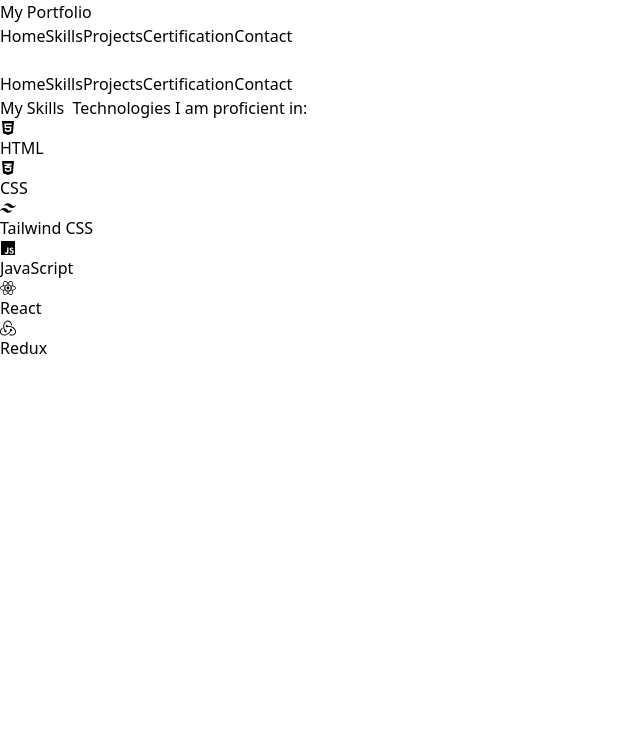
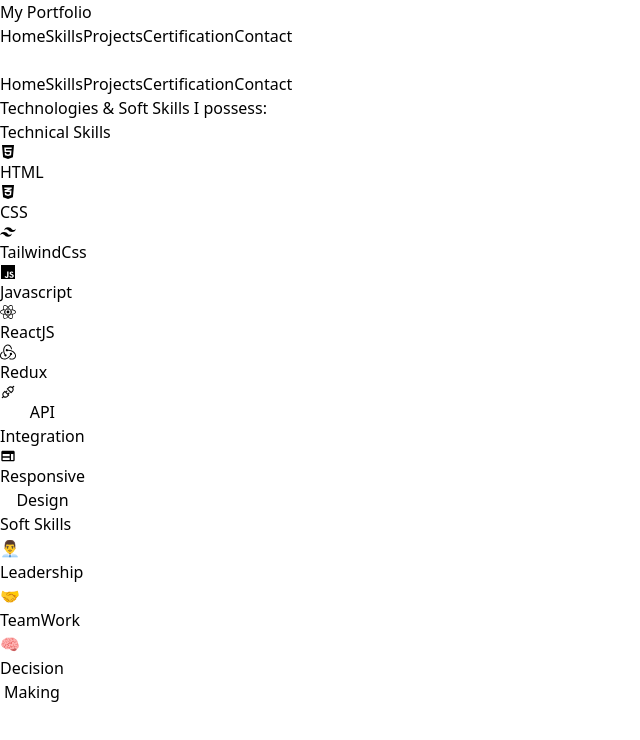
Before and after one commit to Code-with-Sahani/Portfolio, a React (Vite) app: page /skills in a window 1280 px wide. Shown: the top 740 px of the page, without its empty margins (0-640 px from the left). Built offline with nearby package versions, Linux system fonts and the light colour scheme.

Commit message:
Update Skills.jsx

```diff
--- a/src/Components/Skills.jsx
+++ b/src/Components/Skills.jsx
@@ -1,4 +1,4 @@
- import React from 'react';
+import React from 'react';
 import Navbar from './Navbar';
 import { FaHtml5 } from "react-icons/fa6";
 import { FaCss3Alt } from "react-icons/fa";
@@ -6,41 +6,106 @@
 import { IoLogoJavascript } from "react-icons/io5";
 import { FaReact } from "react-icons/fa";
 import { SiRedux } from "react-icons/si";
+import { AiOutlineApi } from "react-icons/ai";
+import { MdOutlineWeb } from "react-icons/md";
 
 const Skills = () => {
-  const skills = [
+  const technicalSkills = [
     { title: 'HTML', icon: <FaHtml5 className="text-6xl text-white" /> },
     { title: 'CSS', icon: <FaCss3Alt className="text-6xl text-white" /> },
     { title: 'Tailwind CSS', icon: <RiTailwindCssFill className="text-6xl text-white" /> },
     { title: 'JavaScript', icon: <IoLogoJavascript className="text-6xl text-white" /> },
     { title: 'React', icon: <FaReact className="text-6xl text-white" /> },
     { title: 'Redux', icon: <SiRedux className="text-6xl text-white" /> },
+    { title: 'API Integration', icon: <AiOutlineApi className="text-6xl text-white" /> },
+    { title: 'Responsive Design', icon: <MdOutlineWeb className="text-6xl text-white" /> },
+  ];
+
+  const softSkills = [
+    { title: 'Leadership', icon: '👨‍💼' },
+    { title: 'Teamwork', icon: '🤝' },
+    { title: 'Decision Making', icon: '🧠' },
   ];
 
   return (
     <div className="w-full min-h-screen bg-gray-100">
       <Navbar />
-      <div className="flex flex-col justify-start items-center gap-8 px-5 py-20">
-        <h1 className="w-full text-3xl font-bold text-gray-800 text-center" style={{ textShadow: '2px 2px 6px white' }}>
-          My Skills
-          <span className="text-sm mt-2" style={{ textShadow: '1px 1px 4px white' }}>
-            &nbsp; Technologies I am proficient in:
-          </span>
+      <div className="flex flex-col justify-start items-center gap-8 px-5 py-2">
+
+        <h1 className="w-full text-3xl font-bold text-gray-800" style={{ textShadow: '1px 1px 4px white' }}>
+          Technologies & Soft Skills I possess:
         </h1>
 
-        {/* Flex container with responsive wrapping */}
-        <div className="flex flex-wrap justify-center gap-8 w-full max-w-7xl">
-          {skills.map((skill, index) => (
-            <div
-              key={index}
-              className="flex flex-col justify-center items-center text-center bg-gradient-to-r from-purple-500 to-indigo-600 p-6 rounded-xl shadow-xl shadow-black/50 w-28 sm:w-36 h-28 sm:h-32 transform transition duration-300 hover:scale-105"
-            >
-              {skill.icon}
-              <h2 className="text-white text-base sm:text-lg font-semibold mt-4">{skill.title}</h2>
+        <div className="w-full max-w-7xl">
+          <h2 className="text-2xl font-semibold text-gray-700 mb-6">Technical Skills</h2>
+          <div className="flex flex-row flex-wrap justify-start items-center gap-5">
+
+            <div className='bg-slate-200 w-32 h-24 rounded-md flex flex-col justify-center items-center gap-2 py-2 shadow-md shadow-slate-400 hover:scale-105 translate transition-all duration-700'>
+              <FaHtml5 className="text-6xl text-orange-500" />
+              <caption className='font-semibold'>HTML</caption>
             </div>
-          ))}
+
+            <div className='bg-slate-200 w-32 h-24 rounded-md flex flex-col justify-center items-center gap-2 py-2 shadow-md shadow-slate-400 hover:scale-105 translate transition-all duration-700'>
+              <FaCss3Alt className="text-6xl text-blue-600" />
+              <caption className='font-semibold'>CSS</caption>
+            </div>
+
+            <div className='bg-slate-200 w-32 h-24 rounded-md flex flex-col justify-center items-center gap-2 py-2 shadow-md shadow-slate-400 hover:scale-105 translate transition-all duration-700'>
+              <RiTailwindCssFill className="text-6xl text-blue-600" />
+              <caption className='font-semibold'>TailwindCss</caption>
+            </div>
+
+            <div className='bg-slate-200 w-32 h-24 rounded-md flex flex-col justify-center items-center gap-2 py-2 shadow-md shadow-slate-400 hover:scale-105 translate transition-all duration-700'>
+              <IoLogoJavascript className="text-6xl text-yellow-400" />
+              <caption className='font-semibold'>Javascript</caption>
+            </div>
+
+            <div className='bg-slate-200 w-32 h-24 rounded-md flex flex-col justify-center items-center gap-2 py-2 shadow-md shadow-slate-400 hover:scale-105 translate transition-all duration-700'>
+              <FaReact className="text-6xl text-indigo-600" />
+              <caption className='font-semibold'>ReactJS</caption>
+            </div>
+
+            <div className='bg-slate-200 w-32 h-24 rounded-md flex flex-col justify-center items-center gap-2 py-2 shadow-md shadow-slate-400 hover:scale-105 translate transition-all duration-700'>
+              <SiRedux className="text-6xl text-purple-700" />
+              <caption className='font-semibold'>Redux</caption>
+            </div>
+
+            <div className='bg-slate-200 w-32 h-24 rounded-md flex flex-col justify-center items-center gap-2 py-2 shadow-md shadow-slate-400 hover:scale-105 translate transition-all duration-700'>
+              <AiOutlineApi className="text-6xl text-blue-400" />
+              <caption className='font-semibold'>API Integration</caption>
+            </div>
+
+            <div className='bg-slate-200 w-32 h-24 rounded-md flex flex-col justify-center items-center gap-2 py-2 shadow-md shadow-slate-400 hover:scale-105 translate transition-all duration-700'>
+              <MdOutlineWeb className="text-6xl text-pink-500" />
+              <caption className='font-semibold'>Responsive Design</caption>
+            </div>
+
+          </div>
+        </div>
+
+
+        <div className="w-full max-w-7xl mt-10">
+          <h2 className="text-2xl font-semibold text-gray-700 mb-6">Soft Skills</h2>
+          <div className="flex flex-row flex-wrap justify-start items-center gap-5">
+
+          <div className='bg-slate-200 w-32 h-24 rounded-md flex flex-col justify-center items-center gap-2 py-2 shadow-md shadow-slate-400 hover:scale-105 translate transition-all duration-700'>
+              <div className="text-3xl  ">👨‍💼</div>
+              <caption className='font-semibold'>Leadership</caption>
+            </div>
+
+            <div className='bg-slate-200 w-32 h-24 rounded-md flex flex-col justify-center items-center gap-2 py-2 shadow-md shadow-slate-400 hover:scale-105 translate transition-all duration-700'>
+              <div className="text-3xl  ">🤝</div>
+              <caption className='font-semibold'>TeamWork</caption>
+            </div>
+
+            <div className='bg-slate-200 w-32 h-24 rounded-md flex flex-col justify-center items-center gap-2 py-2 shadow-md shadow-slate-400 hover:scale-105 translate transition-all duration-700'>
+              <div className="text-3xl ">🧠</div>
+              <caption className='font-semibold'>Decision Making</caption>
+            </div>
+          </div>
         </div>
       </div>
+
     </div>
   );
 };
```
